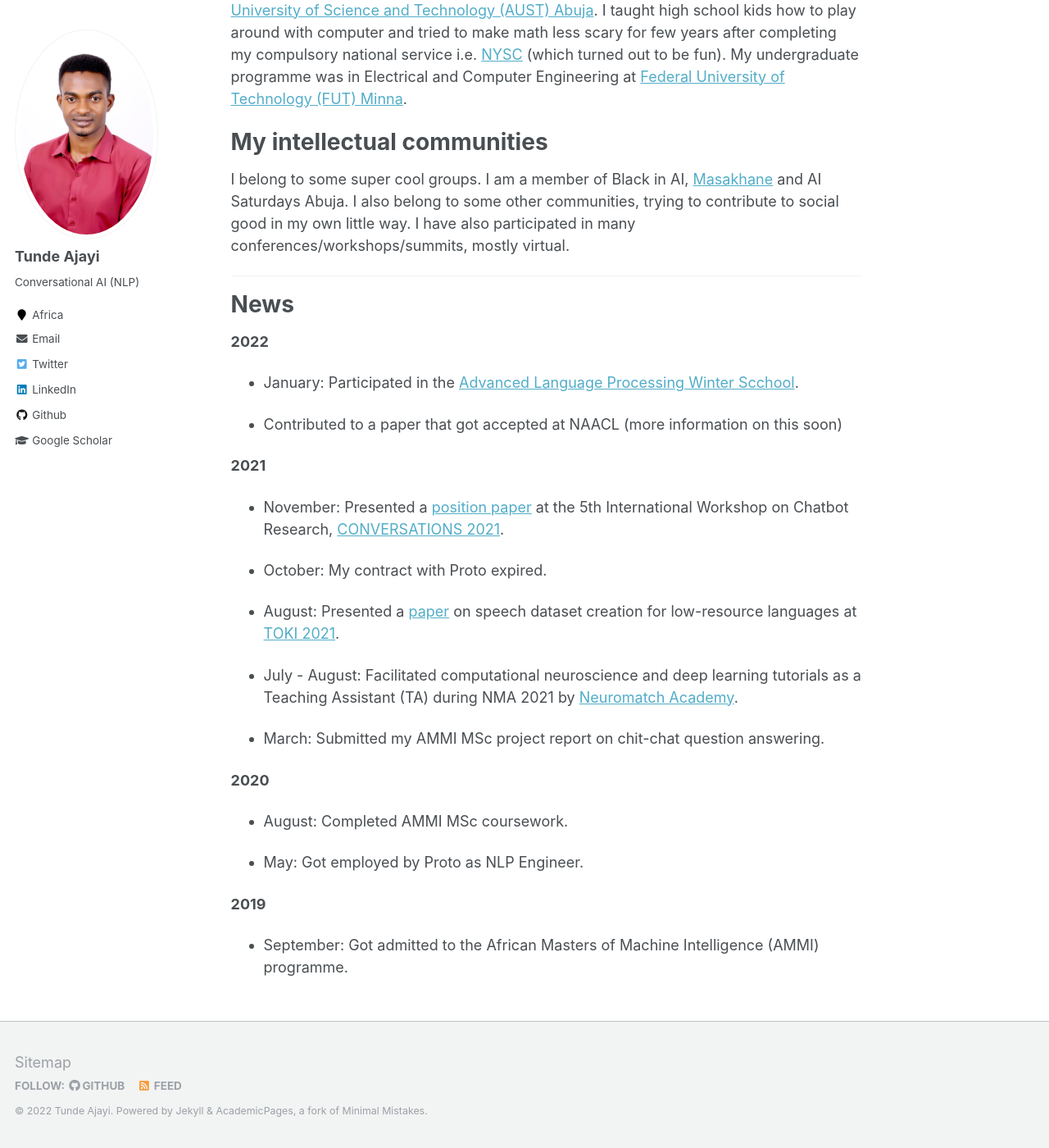
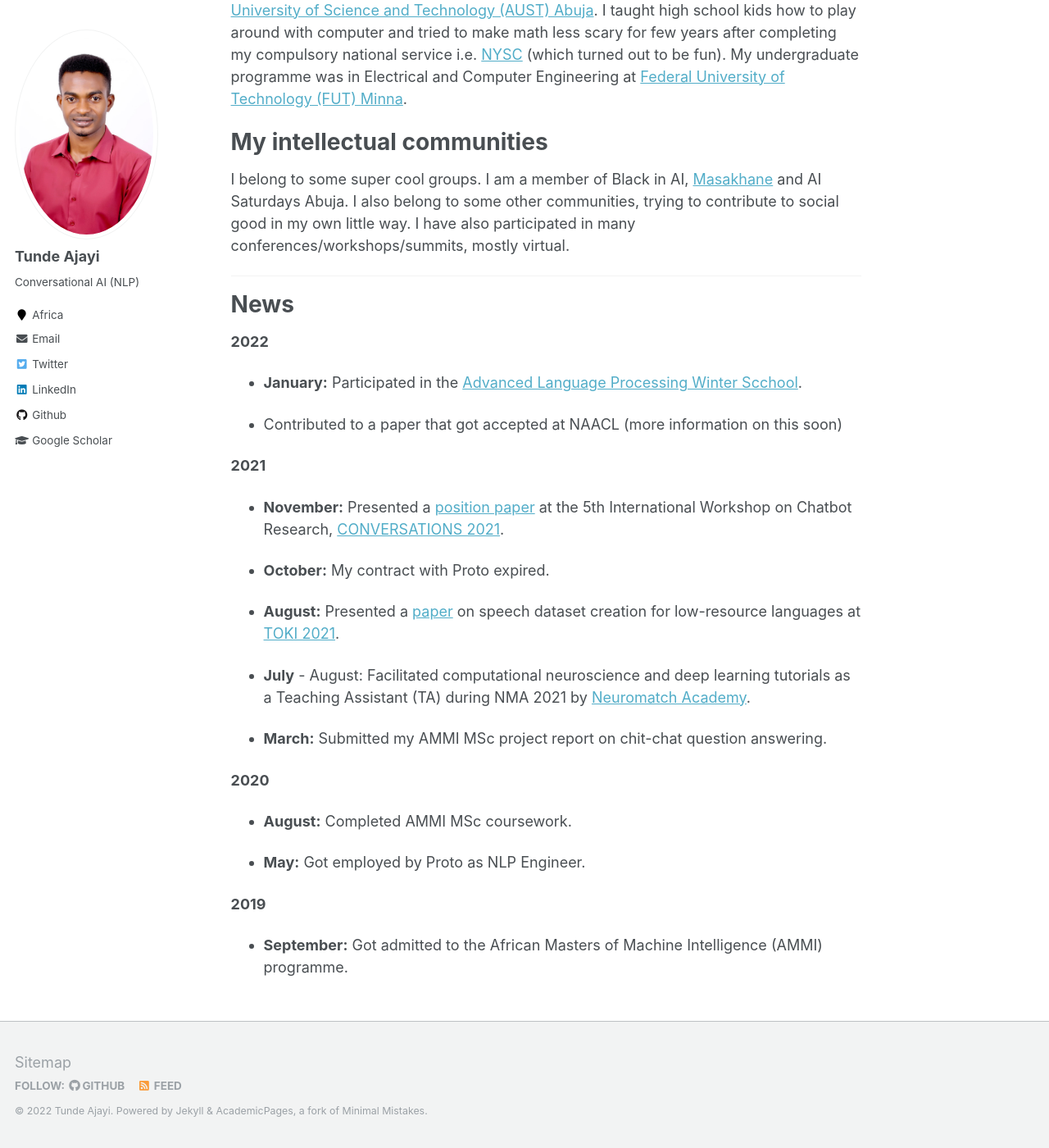
Before and after one commit to tundeajayi/tundeajayi.github.io, a Jekyll site: the page built from _pages/about.md, in a window 1280 px wide and 1400 px high, scrolled down 493 px. Shown: the whole window at 82% size. Built offline with Jekyll 4.4.1, drawn with Linux system fonts in a browser that asks for light colours.

Commit message:
add news

```diff
--- a/_pages/about.md
+++ b/_pages/about.md
@@ -60,28 +60,28 @@ News
 
 **2022**
 
-* January: Participated in the [Advanced Language Processing Winter Scchool](http://lig-alps.imag.fr/).
+* **January:** Participated in the [Advanced Language Processing Winter Scchool](http://lig-alps.imag.fr/).
 
 * Contributed to a paper that got accepted at NAACL (more information on this soon)
 
 **2021**
 
-* November: Presented a [position paper](https://conversations2021.files.wordpress.com/2021/11/conversations_2021_positionpaper_14_ajayi.pdf) at the 5th International Workshop on Chatbot Research, [CONVERSATIONS 2021](https://conversations2021.wordpress.com/).
+* **November:** Presented a [position paper](https://conversations2021.files.wordpress.com/2021/11/conversations_2021_positionpaper_14_ajayi.pdf) at the 5th International Workshop on Chatbot Research, [CONVERSATIONS 2021](https://conversations2021.wordpress.com/).
 
-* October: My contract with Proto expired.
+* **October:** My contract with Proto expired.
 
-* August: Presented a [paper](https://toki-ng.net/toki2021/proceedings_2021/Long-Sentence_Speech_Dataset_for_Low_Resource_Language.pdf) on speech dataset creation for low-resource languages at [TOKI 2021](https://toki-ng.net/toki2021/).
+* **August:** Presented a [paper](https://toki-ng.net/toki2021/proceedings_2021/Long-Sentence_Speech_Dataset_for_Low_Resource_Language.pdf) on speech dataset creation for low-resource languages at [TOKI 2021](https://toki-ng.net/toki2021/).
 
-* July - August: Facilitated computational neuroscience and deep learning tutorials as a Teaching Assistant (TA) during NMA 2021 by [Neuromatch Academy](https://academy.neuromatch.io/).
+* **July** - August: Facilitated computational neuroscience and deep learning tutorials as a Teaching Assistant (TA) during NMA 2021 by [Neuromatch Academy](https://academy.neuromatch.io/).
 
-* March: Submitted my AMMI MSc project report on chit-chat question answering.
+* **March:** Submitted my AMMI MSc project report on chit-chat question answering.
 
 **2020**
 
-* August: Completed AMMI MSc coursework.
+* **August:** Completed AMMI MSc coursework.
 
-* May: Got employed by Proto as NLP Engineer.
+* **May:** Got employed by Proto as NLP Engineer.
 
 **2019**
 
-* September: Got admitted to the African Masters of Machine Intelligence (AMMI) programme.
+* **September:** Got admitted to the African Masters of Machine Intelligence (AMMI) programme.
```
